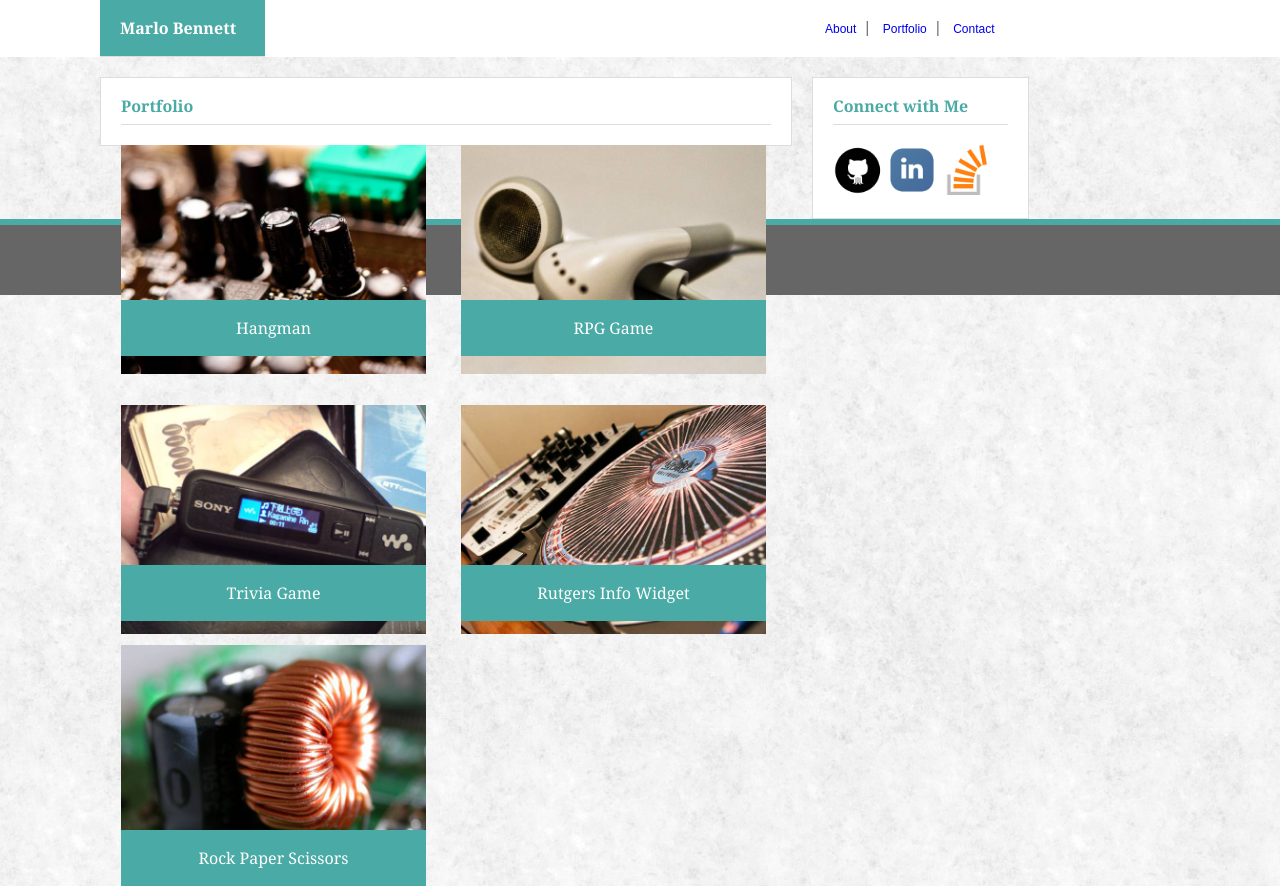
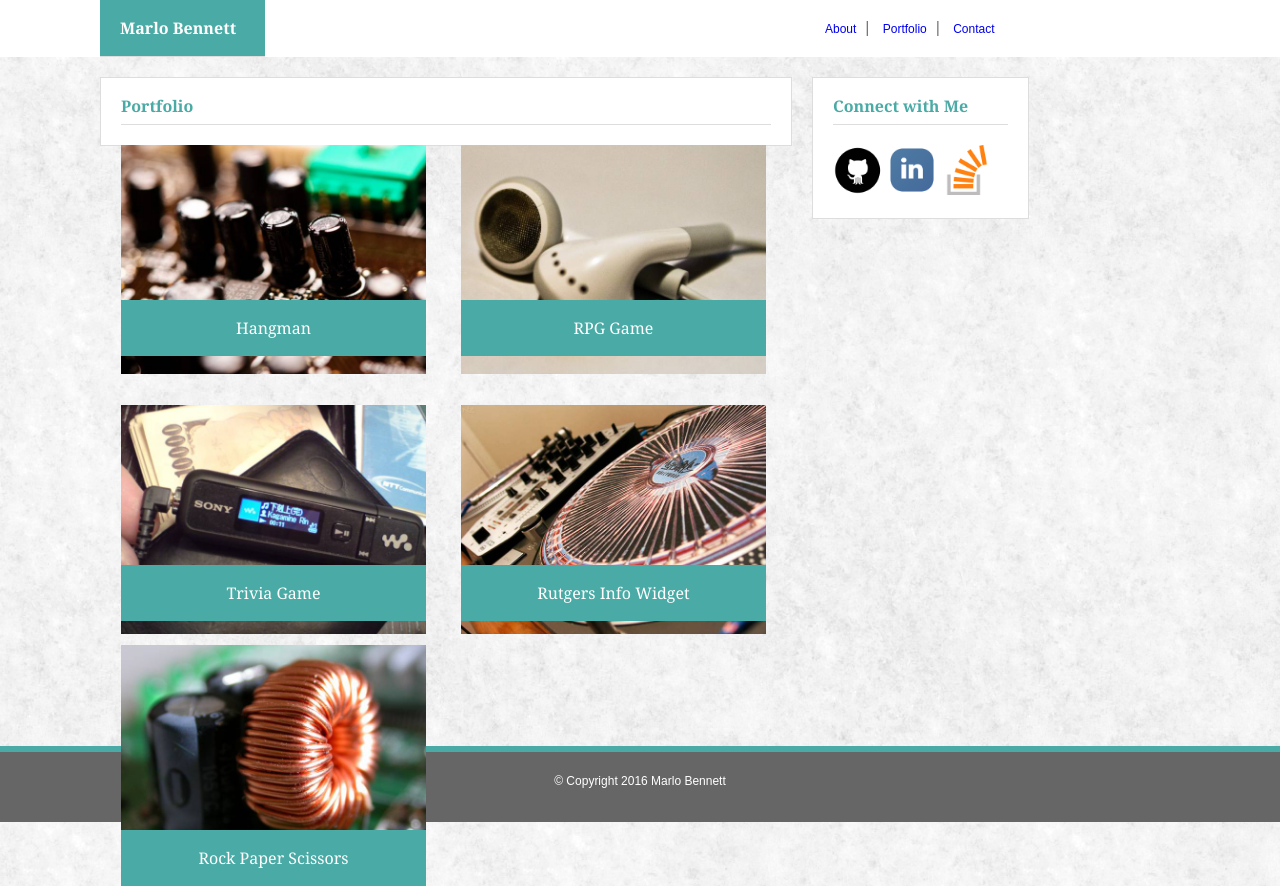
Before and after one commit to MarloBennett/Basic-Portfolio, a PHP site: page /portfolio.html in a window 1280 px wide. Run offline with PHP 8.4, Linux system fonts and the light colour scheme.

Commit message:
updated html and css

```diff
--- a/assets/css/style.css
+++ b/assets/css/style.css
@@ -1,3 +1,22 @@
+* {
+	margin: 0;
+}
+
+html, body {
+	height: 100%;
+}
+
+.wrapper {
+	min-height: 100%;
+	height: auto !important;
+	height: 100%;
+	margin: 0 auto -54px;
+}
+
+.footer, .push {
+	height: 4em;
+}
+
 body {
 	font-family: 'Arial', 'Helvetica Neue', Helvetica, sans-serif;
 	color: #777777;
@@ -27,6 +46,14 @@ p {
 header a {
 	font-size: 12px;
 	text-decoration: none;
+}
+
+header a:hover {
+	color: #cc3399;
+}
+
+header a:visited {
+	color: #cc3399;
 }
 
 h2, h3 {
--- a/portfolio.html
+++ b/portfolio.html
@@ -7,6 +7,7 @@
 </head>
 <body>
 
+<div class="wrapper">
 <header>
 	<section class="name">
 		<h2>Marlo Bennett</h2>
@@ -25,27 +26,27 @@
 
 	<section class="port-container">
 		<img src="assets/images/port1.JPG" class="port-image-1" alt="Hangman project image" />
-		<h4 class="port-text-1">Hangman</h4>
+		<a href="#"><h4 class="port-text-1">Hangman</h4></a>
 	</section>
 
 	<section class="port-container">
 		<img src="assets/images/port2.JPG" class="port-image-2" alt="RPG game project image" />
-		<h4 class="port-text-2">RPG Game</h4>
+		<a href="#"><h4 class="port-text-2">RPG Game</h4></a>
 	</section>
 
 	<section class="port-container">
 		<img src="assets/images/port3.JPG" class="port-image-3" alt="Trivia game project image" />
-		<h4 class="port-text-3">Trivia Game</h4>
+		<a href="#"><h4 class="port-text-3">Trivia Game</h4></a>
 	</section>
 
 	<section class="port-container">
 		<img src="assets/images/port4.JPG" class="port-image-4" alt="Rutgers info widget project project image" />
-		<h4 class="port-text-4">Rutgers Info Widget</h4>
+		<a href="#"><h4 class="port-text-4">Rutgers Info Widget</h4></a>
 	</section>
 
 	<section class="port-container">
 		<img src="assets/images/port5.JPG" class="port-image-5" alt="Rock paper scissors project image" />
-		<h4 class="port-text-5">Rock Paper Scissors</h4>
+		<a href="#"><h4 class="port-text-5">Rock Paper Scissors</h4></a>
 	</section>
 
 </section>
@@ -54,15 +55,24 @@
 <section class="sidebar">
 	<h3>Connect with Me</h3>
 
-	<img src="assets/images/GitHub.png" alt="GitHub logo" class="logo-image">
-	<img src="assets/images/LinkedIn.png" alt="LinkedIn logo" class="logo-image" />
-	<img src="assets/images/StackOverflow.png" alt="Stack Overlow logo" class="logo-image" />
+	<a href="#"><img src="assets/images/GitHub.png" alt="GitHub logo" class="logo-image"></a>
+	<a href="#"><img src="assets/images/LinkedIn.png" alt="LinkedIn logo" class="logo-image" /></a>
+	<a href="#"><img src="assets/images/StackOverflow.png" alt="Stack Overlow logo" class="logo-image" /></a>
 
 </section>
+
+<div class="push">
+</div>
+
+</div>
+
+<div class="footer">
 
 <footer>
 	<p>&copy; Copyright 2016 Marlo Bennett</p>
 </footer>
 
+</div>
+
 </body>
 </html>
```
Also changed, not shown: contact.html (+11 -3 lines), index.html (+12 -3 lines).
